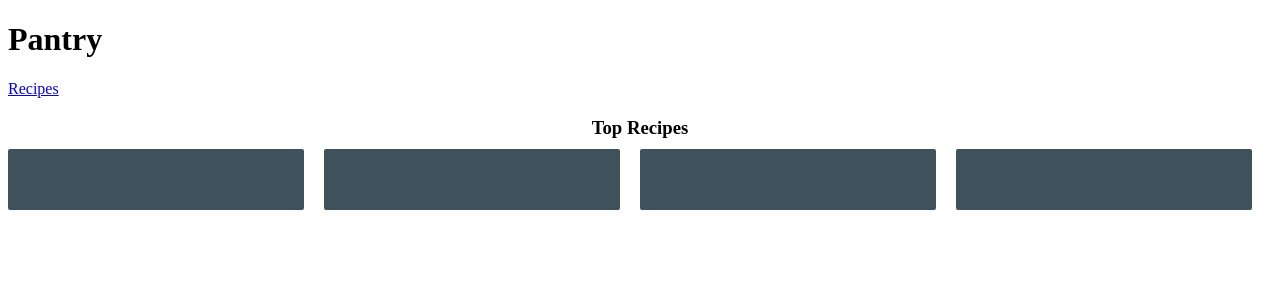
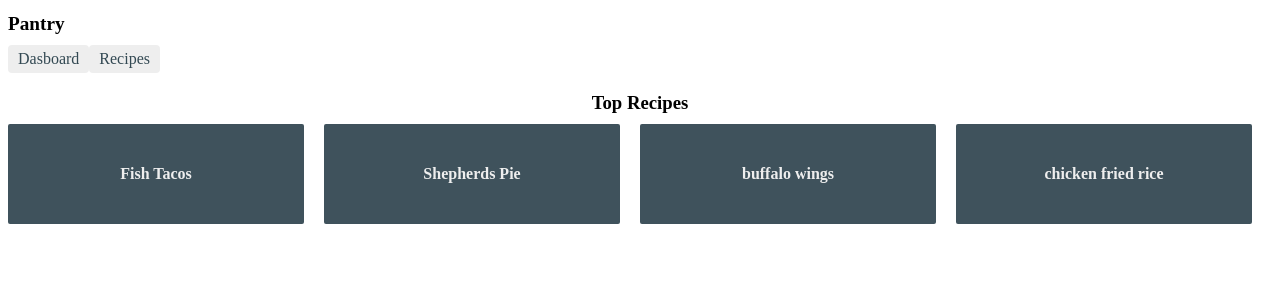
Before and after one commit to maceocodes/KitchenCabinet, an Angular app: page /dashboard in a window 1280 px wide. Shown: the top 300 px of the page. Built offline with nearby package versions, Linux system fonts and the light colour scheme.

Commit message:
detail component is now displaying properly

```diff
--- a/src/app/app.component.css
+++ b/src/app/app.component.css
@@ -0,0 +1,28 @@
+/* AppComponent's private CSS styles */
+h1 {
+  font-size: 1.2em;
+  margin-bottom: 0;
+}
+h2 {
+  font-size: 2em;
+  margin-top: 0;
+  padding-top: 0;
+}
+nav a {
+  padding: 5px 10px;
+  text-decoration: none;
+  margin-top: 10px;
+  display: inline-block;
+  background-color: #eee;
+  border-radius: 4px;
+}
+nav a:visited, a:link {
+  color: #334953;
+}
+nav a:hover {
+  color: #039be5;
+  background-color: #cfd8dc;
+}
+nav a.active {
+  color: #039be5;
+}
--- a/src/app/app.component.html
+++ b/src/app/app.component.html
@@ -1,8 +1,6 @@
-<div>
-  <h1>{{ title }}</h1>
-</div>
-
+<h1>{{ title }}</h1>
 <nav>
+  <a routerLink="/dashboard">Dasboard</a>
   <a routerLink="/recipes">Recipes</a>
 </nav>
 <router-outlet></router-outlet>
--- a/src/app/components/dashboard/dashboard.component.html
+++ b/src/app/components/dashboard/dashboard.component.html
@@ -1,8 +1,9 @@
 <h3>Top Recipes</h3>
 <div class="grid grid-pad">
-  <a *ngFor="let recipe of recipes" class="col-1-4">
+  <a *ngFor="let recipe of recipes" class="col-1-4"
+      routerLink="/detail/{{recipe.id}}">
     <div class="module recipe">
-      <h4>{{recipe.name}}</h4>
+      <h4>{{recipe.recipeName}}</h4>
     </div>
   </a>
 </div>
--- a/src/app/components/recipe-detail/recipe-detail.component.css
+++ b/src/app/components/recipe-detail/recipe-detail.component.css
@@ -0,0 +1,30 @@
+/* HeroDetailComponent's private CSS styles */
+label {
+  display: inline-block;
+  width: 3em;
+  margin: .5em 0;
+  color: #607D8B;
+  font-weight: bold;
+}
+input {
+  height: 2em;
+  font-size: 1em;
+  padding-left: .4em;
+}
+button {
+  margin-top: 20px;
+  font-family: Arial;
+  background-color: #eee;
+  border: none;
+  padding: 5px 10px;
+  border-radius: 4px;
+  cursor: pointer;
+}
+button:hover {
+  background-color: #cfd8dc;
+}
+button:disabled {
+  background-color: #eee;
+  color: #ccc;
+  cursor: auto;
+}
--- a/src/app/components/recipe-detail/recipe-detail.component.html
+++ b/src/app/components/recipe-detail/recipe-detail.component.html
@@ -1,5 +1,4 @@
 <div *ngIf="recipe">
-
     <h2>{{recipe.recipeName | uppercase}} Details</h2>
       <div><span>id: </span>{{recipe.id}}</div>
       <div>
@@ -10,4 +9,5 @@
           <input [(ngModel)]="recipe.cuisine" placeholder="cuisine"/>
         </label>
     </div>
+    <button (click)="goBack()">go back</button>
   </div>
--- a/src/app/components/recipe-detail/recipe-detail.component.ts
+++ b/src/app/components/recipe-detail/recipe-detail.component.ts
@@ -1,5 +1,9 @@
-import { Component, OnInit, Input } from '@angular/core';
+import { Component, OnInit } from '@angular/core';
+import { ActivatedRoute } from '@angular/router';
+import { Location } from '@angular/common';
+
 import { Recipe } from '../../recipe'
+import { RecipeService } from '../../recipe.service';
 
 @Component({
   selector: 'app-recipe-detail',
@@ -7,11 +11,26 @@
   styleUrls: ['./recipe-detail.component.css']
 })
 export class RecipeDetailComponent implements OnInit {
-  @Input() recipe: Recipe;
+  recipe: Recipe;
 
-  constructor() { }
+  constructor(
+    private route: ActivatedRoute,
+    private recipeService: RecipeService,
+    private location: Location
+  ) {}
 
   ngOnInit(): void {
+    this.getRecipe();
+  }
+
+  getRecipe(): void {
+    const id = +this.route.snapshot.paramMap.get('id');
+    this.recipeService.getRecipe(id)
+      .subscribe(recipe => this.recipe = recipe);
+  }
+
+  goBack(): void {
+    this.location.back();
   }
 
 }
--- a/src/app/components/recipes/recipes.component.html
+++ b/src/app/components/recipes/recipes.component.html
@@ -1,12 +1,10 @@
+<h2>My Recipes</h2>
 <div>
-  <h2>My Recipes</h2>
   <ul class="recipes">
-    <li *ngFor = "let recipe of recipes" (click)="onSelect(recipe)">
-      <span class="badge">{{recipe.id}}</span>
-      {{recipe.recipeName}}
-      {{recipe.cuisine}}
+    <li *ngFor = "let recipe of recipes">
+      <a routerLink="/detail/{{recipe.id}}">
+        <span class="badge">{{recipe.id}}</span> {{recipe.recipeName}} {{recipe.cuisine}}
+      </a>
     </li>
   </ul>
 </div>
-
-<app-recipe-detail [recipe]="selectedRecipe"></app-recipe-detail>
--- a/src/app/components/recipes/recipes.component.ts
+++ b/src/app/components/recipes/recipes.component.ts
@@ -7,11 +7,7 @@
   styleUrls: ['./recipes.component.css']
 })
 export class RecipesComponent implements OnInit {
-  selectedRecipe: Recipe;
-
   recipes: Recipe[];
-
-
 
   constructor(private recipeService: RecipeService) { }
 
@@ -19,20 +15,10 @@
     this.getRecipes()
   }
 
-  //assigns clicked recipe from template to components selectedRecipe
-  onSelect(recipe: Recipe): void {
-    this.selectedRecipe = recipe;
-  }
 
   //retrieve recipes from service
   getRecipes(): void {
     this.recipeService.getRecipes()
      .subscribe(recipes => this.recipes = recipes);
   }
-
-
-
-
-
-
 }
--- a/src/app/recipe.service.ts
+++ b/src/app/recipe.service.ts
@@ -4,15 +4,21 @@
 import { Observable, of } from 'rxjs'; //HTTPClient methods return RxJS Observables
 import { MessageService } from './message.service';
 
-@Injectable({
-  providedIn: 'root'
-})
+@Injectable({ providedIn: 'root' })
 export class RecipeService {
+
+  //inject MessageService into HeroService which is injected into the RecipeComponent
+  constructor(private messageService: MessageService) { }
+
   //method to return mock Recipes
   getRecipes(): Observable<Recipe[]> {
     return of(RECIPES); //returns Observable<Recipe[]> emitting single value(array of mock recipes)
   }
 
-  //inject MessageService into HeroService which is injected into the RecipeComponent
-  constructor(private messageService: MessageService) { }
+
+
+  getRecipe(id: number): Observable<Recipe> {
+    this.messageService.add(`RecipeService: fetched recipe id=${id}`);
+    return of(RECIPES.find(recipe => recipe.id ===id));
+  }
 }
```
Also changed, not shown: src/app/app-routing.module.ts (+7 -5 lines).
